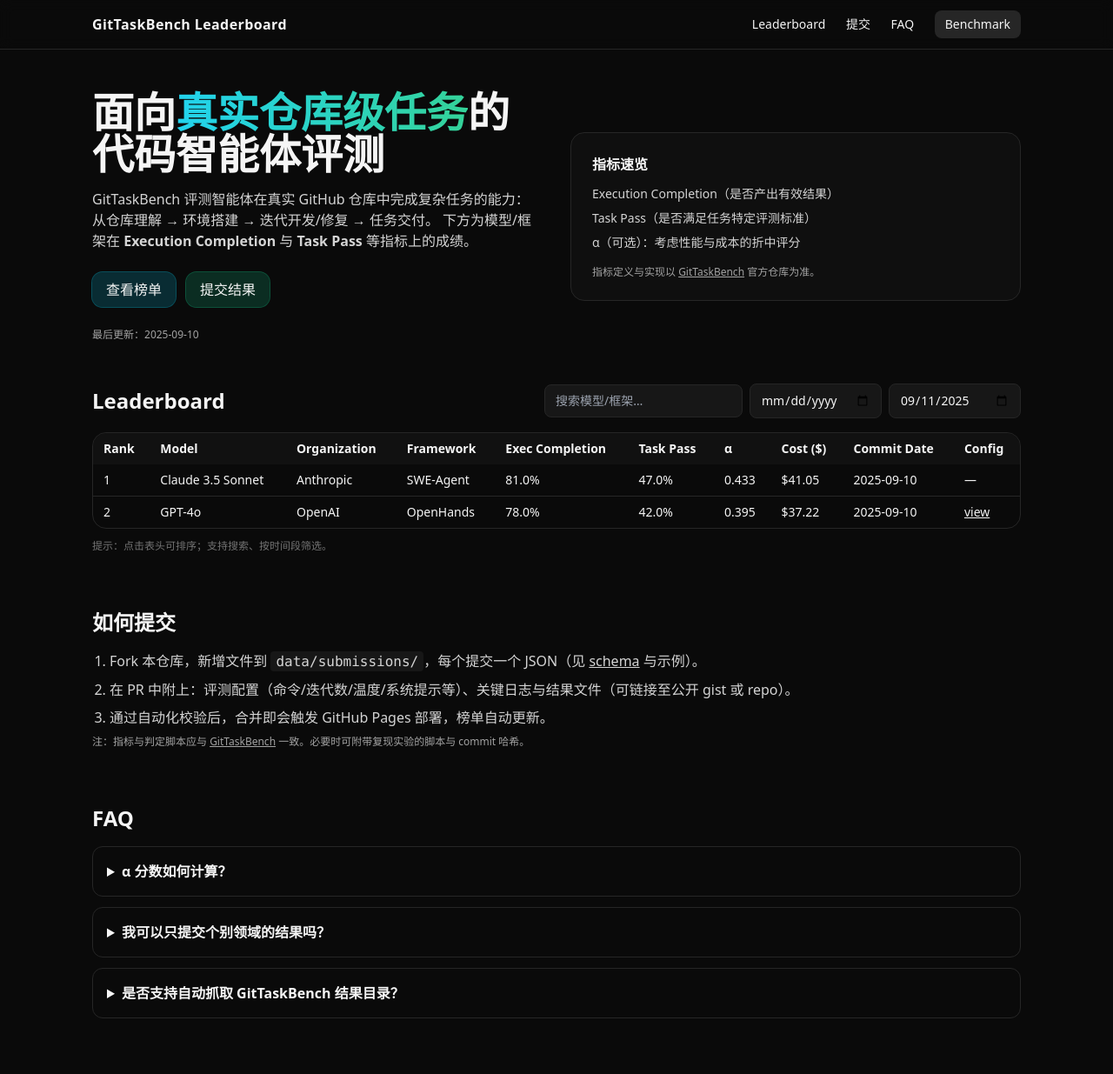
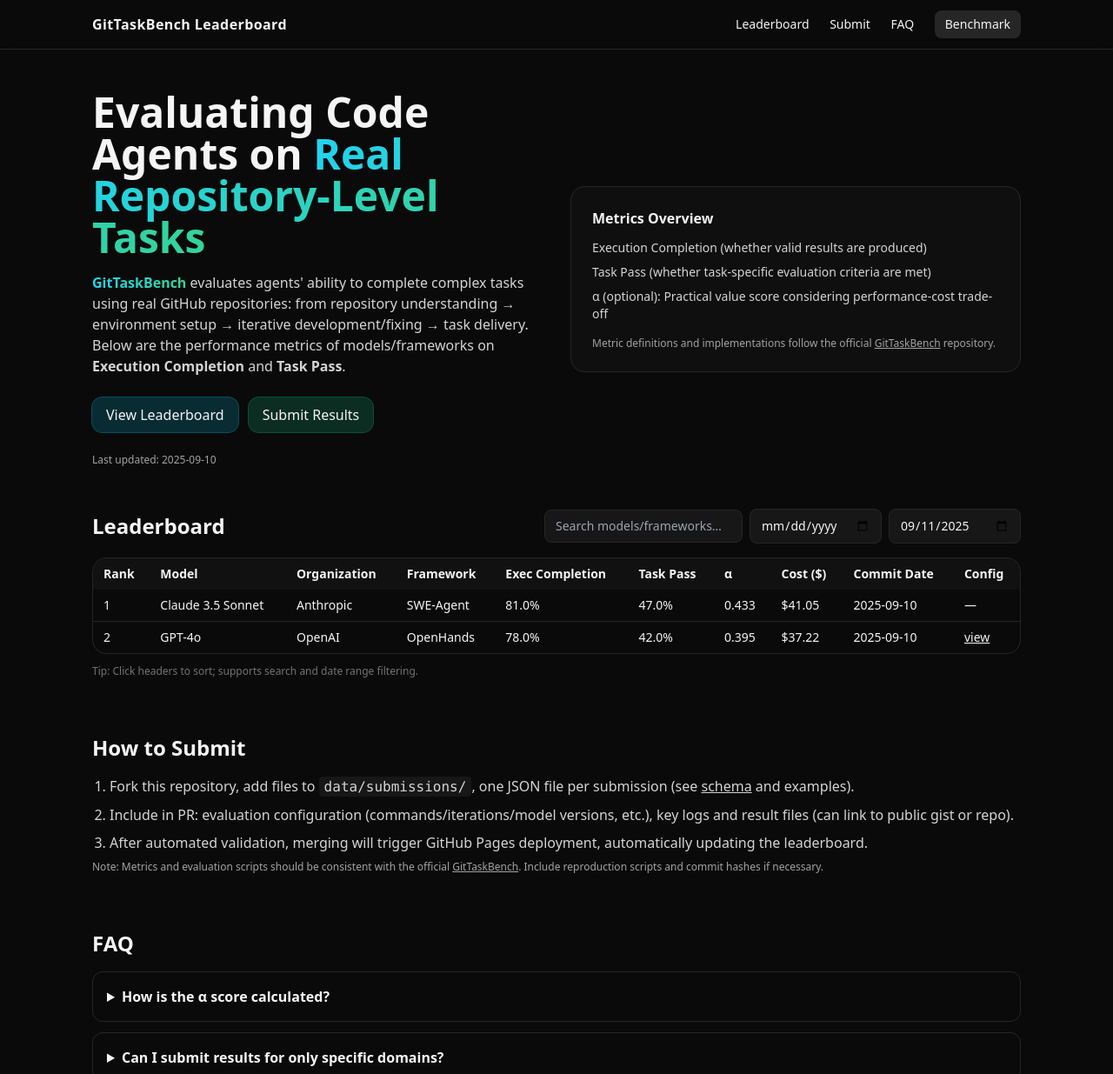
Before and after one commit to Nicole-Yi/GitTaskBench-Leaderboard, a plain HTML site: page index.html in a window 1280 px wide. Shown: the top 1235 px of the page at 87% size. Drawn offline with nearby package versions, Linux system fonts and the light colour scheme.

Commit message:
structure 1

```diff
--- a/index.html
+++ b/index.html
@@ -1,5 +1,5 @@
 <!DOCTYPE html>
-<html lang="zh-CN">
+<html lang="en">
 <head>
   <meta charset="UTF-8" />
   <meta name="viewport" content="width=device-width, initial-scale=1.0" />
@@ -19,7 +19,7 @@
       <a href="#" class="font-semibold tracking-wide">GitTaskBench Leaderboard</a>
       <nav class="space-x-5 text-sm">
         <a href="#leaderboard" class="hover:underline">Leaderboard</a>
-        <a href="#submit" class="hover:underline">提交</a>
+        <a href="#submit" class="hover:underline">Submit</a>
         <a href="#faq" class="hover:underline">FAQ</a>
         <a href="https://github.com/QuantaAlpha/GitTaskBench" target="_blank" class="inline-block rounded-lg px-3 py-1.5 bg-neutral-800 hover:bg-neutral-700">Benchmark</a>
       </nav>
@@ -31,28 +31,28 @@
     <div class="grid md:grid-cols-2 gap-8 items-center">
       <div>
         <h1 class="text-3xl md:text-5xl font-extrabold leading-tight">
-          面向<span class="bg-gradient-to-r from-cyan-400 to-emerald-400 bg-clip-text text-transparent">真实仓库级任务</span>的代码智能体评测
+          Evaluating Code Agents on <span class="bg-gradient-to-r from-cyan-400 to-emerald-400 bg-clip-text text-transparent">Real Repository-Level Tasks</span>
         </h1>
         <p class="mt-4 text-neutral-300">
-          GitTaskBench 评测智能体在真实 GitHub 仓库中完成复杂任务的能力：从仓库理解 → 环境搭建 → 迭代开发/修复 → 任务交付。
-          下方为模型/框架在 <span class="font-semibold">Execution Completion</span> 与 <span class="font-semibold">Task Pass</span> 等指标上的成绩。
+          <span class="bg-gradient-to-r from-cyan-400 to-emerald-400 bg-clip-text text-transparent font-bold">GitTaskBench</span> evaluates agents' ability to complete complex tasks using real GitHub repositories: from repository understanding → environment setup → iterative development/fixing → task delivery.
+          Below are the performance metrics of models/frameworks on <span class="font-semibold">Execution Completion</span> and <span class="font-semibold">Task Pass</span>.
         </p>
         <div class="mt-6 flex gap-3">
-          <a href="#leaderboard" class="rounded-xl px-4 py-2 bg-cyan-500/20 ring-1 ring-cyan-500/40 hover:bg-cyan-500/30">查看榜单</a>
-          <a href="#submit" class="rounded-xl px-4 py-2 bg-emerald-500/20 ring-1 ring-emerald-500/40 hover:bg-emerald-500/30">提交结果</a>
+          <a href="#leaderboard" class="rounded-xl px-4 py-2 bg-cyan-500/20 ring-1 ring-cyan-500/40 hover:bg-cyan-500/30">View Leaderboard</a>
+          <a href="#submit" class="rounded-xl px-4 py-2 bg-emerald-500/20 ring-1 ring-emerald-500/40 hover:bg-emerald-500/30">Submit Results</a>
         </div>
         <p class="mt-6 text-xs text-neutral-400">
-          最后更新：<span id="last-updated">2025-09-10</span>
+          Last updated: <span id="last-updated">2025-09-10</span>
         </p>
       </div>
       <div class="rounded-2xl border border-neutral-800 p-6 bg-neutral-900/40">
-        <h3 class="font-semibold mb-3">指标速览</h3>
+        <h3 class="font-semibold mb-3">Metrics Overview</h3>
         <ul class="space-y-2 text-sm text-neutral-300">
-          <li>Execution Completion（是否产出有效结果）</li>
-          <li>Task Pass（是否满足任务特定评测标准）</li>
-          <li>α（可选）：考虑性能与成本的折中评分</li>
+          <li>Execution Completion (whether valid results are produced)</li>
+          <li>Task Pass (whether task-specific evaluation criteria are met)</li>
+          <li>α (optional): Practical value score considering performance-cost trade-off</li>
         </ul>
-        <p class="mt-4 text-neutral-400 text-xs">指标定义与实现以 <a class="underline" href="https://github.com/QuantaAlpha/GitTaskBench" target="_blank">GitTaskBench</a> 官方仓库为准。</p>
+        <p class="mt-4 text-neutral-400 text-xs">Metric definitions and implementations follow the official <a class="underline" href="https://github.com/QuantaAlpha/GitTaskBench" target="_blank">GitTaskBench</a> repository.</p>
       </div>
     </div>
   </section>
@@ -62,9 +62,9 @@
     <div class="flex items-center justify-between mb-4">
       <h2 class="text-2xl font-bold">Leaderboard</h2>
       <div class="flex items-center gap-2">
-        <input id="search" placeholder="搜索模型/框架…" class="px-3 py-2 rounded-lg bg-neutral-900 border border-neutral-800 text-sm" />
-        <input type="date" id="startDate" class="px-3 py-2 rounded-lg bg-neutral-900 border border-neutral-800 text-sm" placeholder="开始日期" />
-        <input type="date" id="endDate" class="px-3 py-2 rounded-lg bg-neutral-900 border border-neutral-800 text-sm" placeholder="结束日期" />
+        <input id="search" placeholder="Search models/frameworks…" class="px-3 py-2 rounded-lg bg-neutral-900 border border-neutral-800 text-sm" />
+        <input type="date" id="startDate" class="px-3 py-2 rounded-lg bg-neutral-900 border border-neutral-800 text-sm" placeholder="Start date" />
+        <input type="date" id="endDate" class="px-3 py-2 rounded-lg bg-neutral-900 border border-neutral-800 text-sm" placeholder="End date" />
       </div>
     </div>
 
@@ -89,40 +89,40 @@
         </table>
       </div>
     </div>
-    <p class="text-xs text-neutral-500 mt-3">提示：点击表头可排序；支持搜索、按时间段筛选。</p>
+    <p class="text-xs text-neutral-500 mt-3">Tip: Click headers to sort; supports search and date range filtering.</p>
   </section>
 
   <!-- Submit -->
   <section id="submit" class="mx-auto container-narrow px-4 pb-16">
-    <h2 class="text-2xl font-bold mb-4">如何提交</h2>
+    <h2 class="text-2xl font-bold mb-4">How to Submit</h2>
     <ol class="list-decimal pl-5 space-y-2 text-neutral-300">
-      <li>Fork 本仓库，新增文件到 <code class="bg-neutral-900 px-1.5 py-0.5 rounded">data/submissions/</code>，每个提交一个 JSON（见 <a class="underline" href="schema/submission.schema.json">schema</a> 与示例）。</li>
-      <li>在 PR 中附上：评测配置（命令/迭代数/温度/系统提示等）、关键日志与结果文件（可链接至公开 gist 或 repo）。</li>
-      <li>通过自动化校验后，合并即会触发 GitHub Pages 部署，榜单自动更新。</li>
+      <li>Fork this repository, add files to <code class="bg-neutral-900 px-1.5 py-0.5 rounded">data/submissions/</code>, one JSON file per submission (see <a class="underline" href="schema/submission.schema.json">schema</a> and examples).</li>
+      <li>Include in PR: evaluation configuration (commands/iterations/model versions, etc.), key logs and result files (can link to public gist or repo).</li>
+      <li>After automated validation, merging will trigger GitHub Pages deployment, automatically updating the leaderboard.</li>
     </ol>
-    <p class="text-xs text-neutral-400 mt-2">注：指标与判定脚本应与 <a class="underline" href="https://github.com/QuantaAlpha/GitTaskBench" target="_blank">GitTaskBench</a> 一致。必要时可附带复现实验的脚本与 commit 哈希。</p>
+    <p class="text-xs text-neutral-400 mt-2">Note: Metrics and evaluation scripts should be consistent with the official <a class="underline" href="https://github.com/QuantaAlpha/GitTaskBench" target="_blank">GitTaskBench</a>. Include reproduction scripts and commit hashes if necessary.</p>
   </section>
 
   <!-- FAQ -->
   <section id="faq" class="mx-auto container-narrow px-4 pb-24">
     <h2 class="text-2xl font-bold mb-4">FAQ</h2>
     <details class="mb-3 rounded-xl border border-neutral-800 p-4">
-      <summary class="font-semibold cursor-pointer">α 分数如何计算？</summary>
-      <p class="mt-2 text-neutral-300">α 是兼顾效果与成本的性价比综合分（可选）。若未提供则以 “—” 显示。建议参考论文/官方实现确定公式，并在提交中注明计算方式。</p>
+      <summary class="font-semibold cursor-pointer">How is the α score calculated?</summary>
+      <p class="mt-2 text-neutral-300">α is an optional cost-effectiveness composite score that balances performance and cost, representing the average across all domains. If not provided, it displays as "—". Refer to the paper/official implementation for the formula.</p>
     </details>
     <details class="mb-3 rounded-xl border border-neutral-800 p-4">
-      <summary class="font-semibold cursor-pointer">我可以只提交个别领域的结果吗？</summary>
-      <p class="mt-2 text-neutral-300">可以。请在 <code>domains</code> 字段标注已覆盖的领域（如 Image/Web/Office）。排行榜默认按整体指标排序。</p>
+      <summary class="font-semibold cursor-pointer">Can I submit results for only specific domains?</summary>
+      <p class="mt-2 text-neutral-300">No. Overall scores are evaluated. The leaderboard is sorted by Task Pass by default (if equal, then by Execution Completion).</p>
     </details>
     <details class="mb-3 rounded-xl border border-neutral-800 p-4">
-      <summary class="font-semibold cursor-pointer">是否支持自动抓取 GitTaskBench 结果目录？</summary>
-      <p class="mt-2 text-neutral-300">推荐通过 PR 方式提交聚合结果。若要自动抓取，可在 Actions 中添加脚本，从公开存储拉取 <code>test_results</code> 进行聚合后生成 JSON。</p>
+      <summary class="font-semibold cursor-pointer">Does it support automatic scraping of GitTaskBench result directories?</summary>
+      <p class="mt-2 text-neutral-300">We recommend submitting aggregated results via PR. For automatic scraping, you can add scripts in Actions to pull <code>test_results</code> from public storage, aggregate them, and generate JSON.</p>
     </details>
   </section>
 
   <footer class="border-t border-neutral-800">
     <div class="mx-auto container-narrow px-4 py-6 text-sm text-neutral-400">
-      © 2025-09-10 GitTaskBench · 基于 GitHub Pages 部署 · 团队组织: QuantaAlpha
+      © 2025-09-10 GitTaskBench · Deployed on GitHub Pages · Organization: QuantaAlpha
     </div>
   </footer>
 
```
